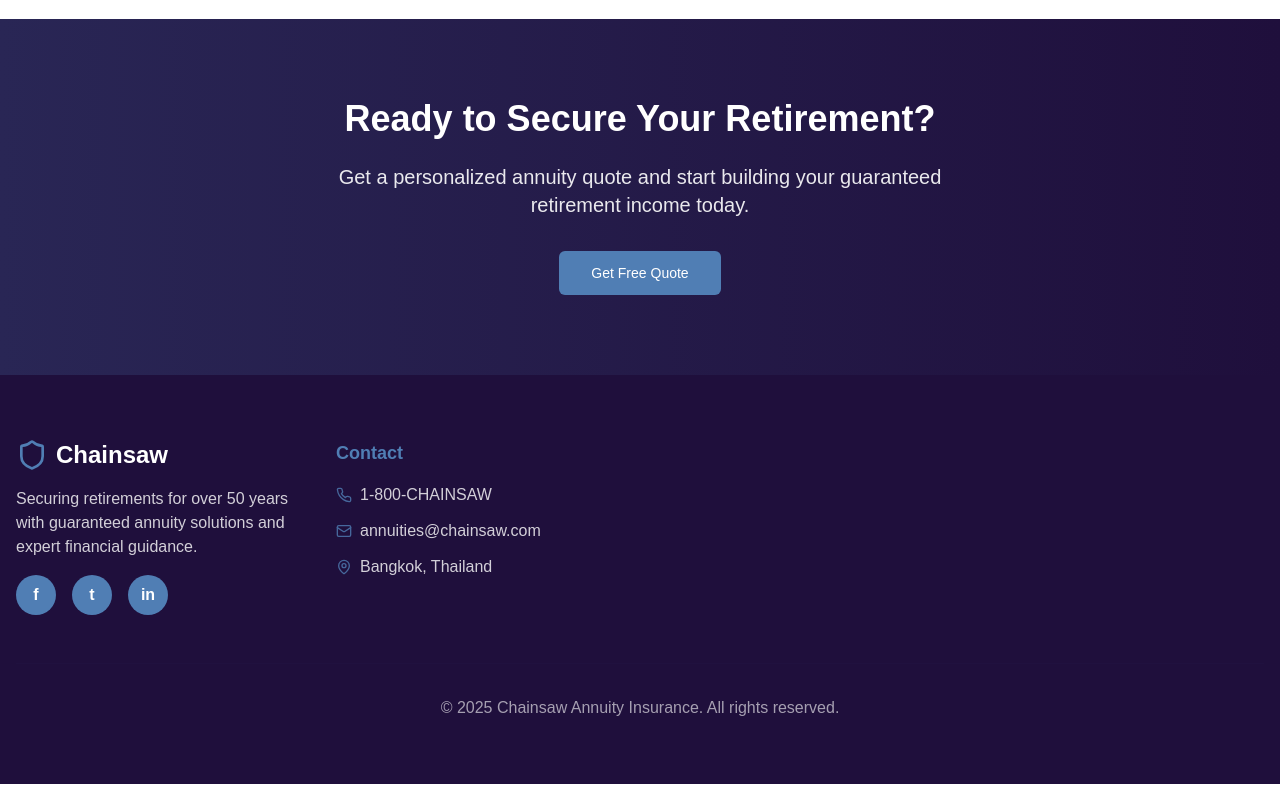
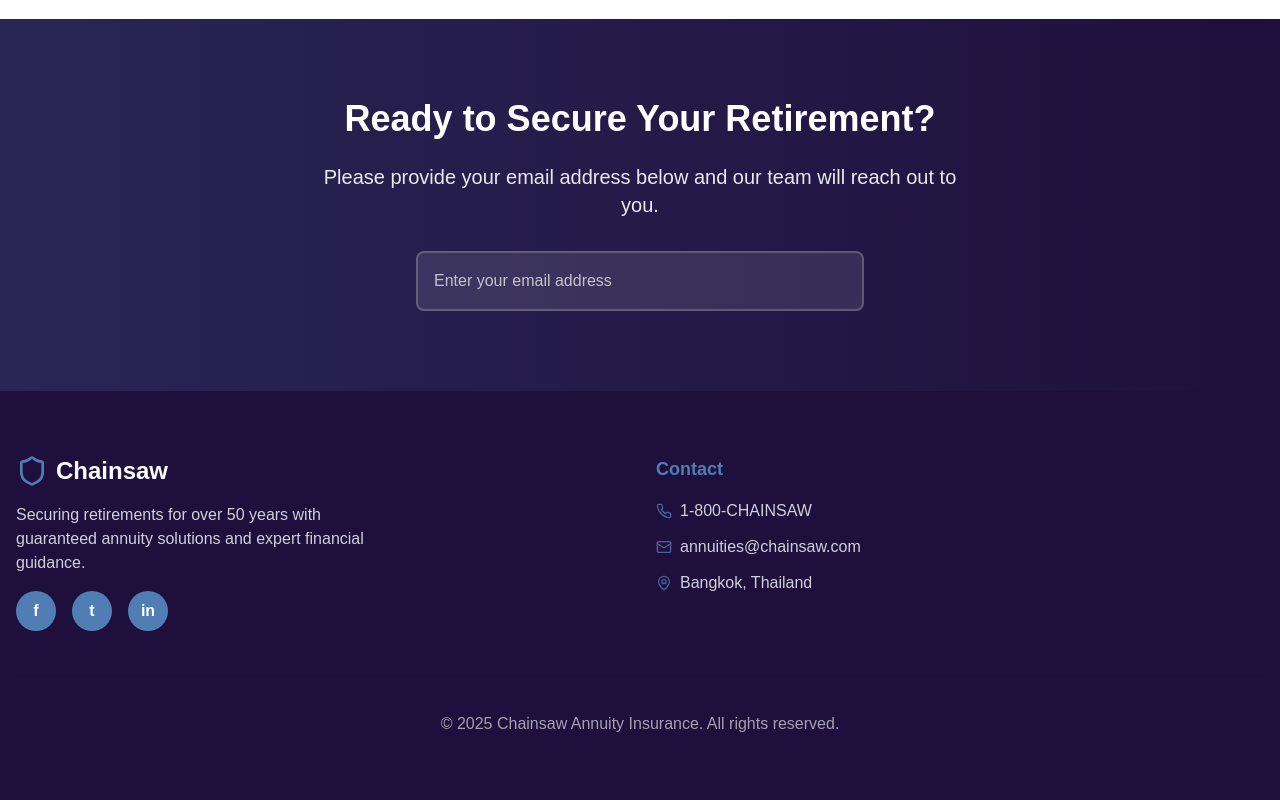
Before and after one commit to catwithasword/chainsaw-insurance, a Next.js app: page / in a window 1280 px wide. Shown: the part 2574-3374 px from the top of the page. Built offline with nearby package versions, Linux system fonts and the light colour scheme.

Commit message:
fix: change position, replace quote with email

```diff
--- a/app/page.tsx
+++ b/app/page.tsx
@@ -474,12 +474,30 @@ export default function ChainsawAnnuityPage() {
         <div className="container mx-auto px-4 text-center">
           <h2 className="text-4xl font-bold mb-6">Ready to Secure Your Retirement?</h2>
           <p className="text-xl mb-8 max-w-2xl mx-auto opacity-90">
-            Get a personalized annuity quote and start building your guaranteed retirement income today.
+            Please provide your email address below and our team will reach out to you.
           </p>
-          <div className="flex flex-col sm:flex-row gap-4 justify-center">
-            <Button size="lg" className="bg-accent text-accent-foreground hover:bg-accent/90 px-8 py-4">
-              Get Free Quote
-            </Button>
+          {/* Email Input Form */}
+          <div className="max-w-md mx-auto">
+            <form
+              className="flex flex-col sm:flex-row gap-3"
+              onSubmit={(e) => {
+                e.preventDefault()
+                const formData = new FormData(e.target as HTMLFormElement)
+                const email = formData.get("email")
+                console.log("Email submitted:", email)
+                // Handle email submission here
+              }}
+            >
+              <div className="flex-1">
+                <input
+                  type="email"
+                  name="email"
+                  placeholder="Enter your email address"
+                  required
+                  className="w-full px-4 py-4 rounded-lg border-2 border-white/20 bg-white/10 text-white placeholder:text-white/70 focus:outline-none focus:border-white focus:bg-white/20 transition-all duration-200"
+                />
+              </div>
+            </form>
           </div>
         </div>
       </section>
@@ -487,16 +505,16 @@ export default function ChainsawAnnuityPage() {
       {/* Footer */}
       <footer id="contact" className="bg-accent-dark text-primary-foreground py-16">
         <div className="container mx-auto px-4">
-          <div className="grid grid-cols-1 md:grid-cols-4 gap-8">
-            <div>
-              <div className="flex items-center space-x-2 mb-4">
+          <div className="grid grid-cols-1 md:grid-cols-2 gap-8 justify-items-center md:justify-items-start">
+            <div className="text-center md:text-left">
+              <div className="flex items-center justify-center md:justify-start space-x-2 mb-4">
                 <Shield className="h-8 w-8 text-accent" />
                 <span className="text-2xl font-bold">Chainsaw</span>
               </div>
-              <p className="opacity-80 mb-4">
+              <p className="opacity-80 mb-4 max-w-sm">
                 Securing retirements for over 50 years with guaranteed annuity solutions and expert financial guidance.
               </p>
-              <div className="flex space-x-4">
+              <div className="flex space-x-4 justify-center md:justify-start">
                 <div className="w-10 h-10 bg-accent rounded-full flex items-center justify-center">
                   <span className="text-accent-foreground font-bold">f</span>
                 </div>
@@ -508,18 +526,19 @@ export default function ChainsawAnnuityPage() {
                 </div>
               </div>
             </div>
-            <div>
+
+            <div className="text-center md:text-left">
               <h3 className="text-lg font-semibold mb-4 text-accent">Contact</h3>
               <div className="space-y-3 opacity-80">
-                <div className="flex items-center space-x-2">
+                <div className="flex items-center justify-center md:justify-start space-x-2">
                   <Phone className="h-4 w-4 text-accent" />
                   <span>1-800-CHAINSAW</span>
                 </div>
-                <div className="flex items-center space-x-2">
+                <div className="flex items-center justify-center md:justify-start space-x-2">
                   <Mail className="h-4 w-4 text-accent" />
                   <span>annuities@chainsaw.com</span>
                 </div>
-                <div className="flex items-center space-x-2">
+                <div className="flex items-center justify-center md:justify-start space-x-2">
                   <MapPin className="h-4 w-4 text-accent" />
                   <span>Bangkok, Thailand</span>
                 </div>
```
